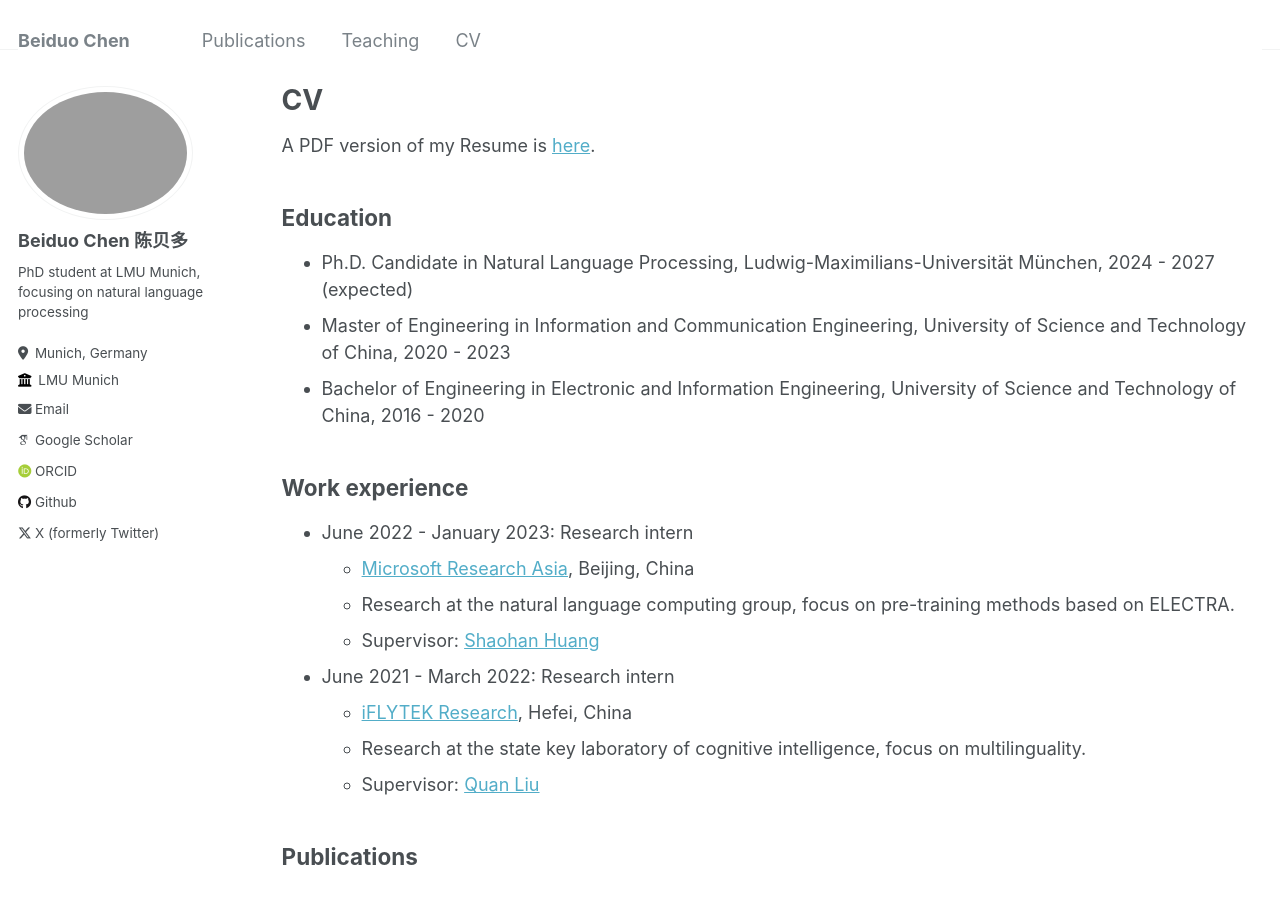
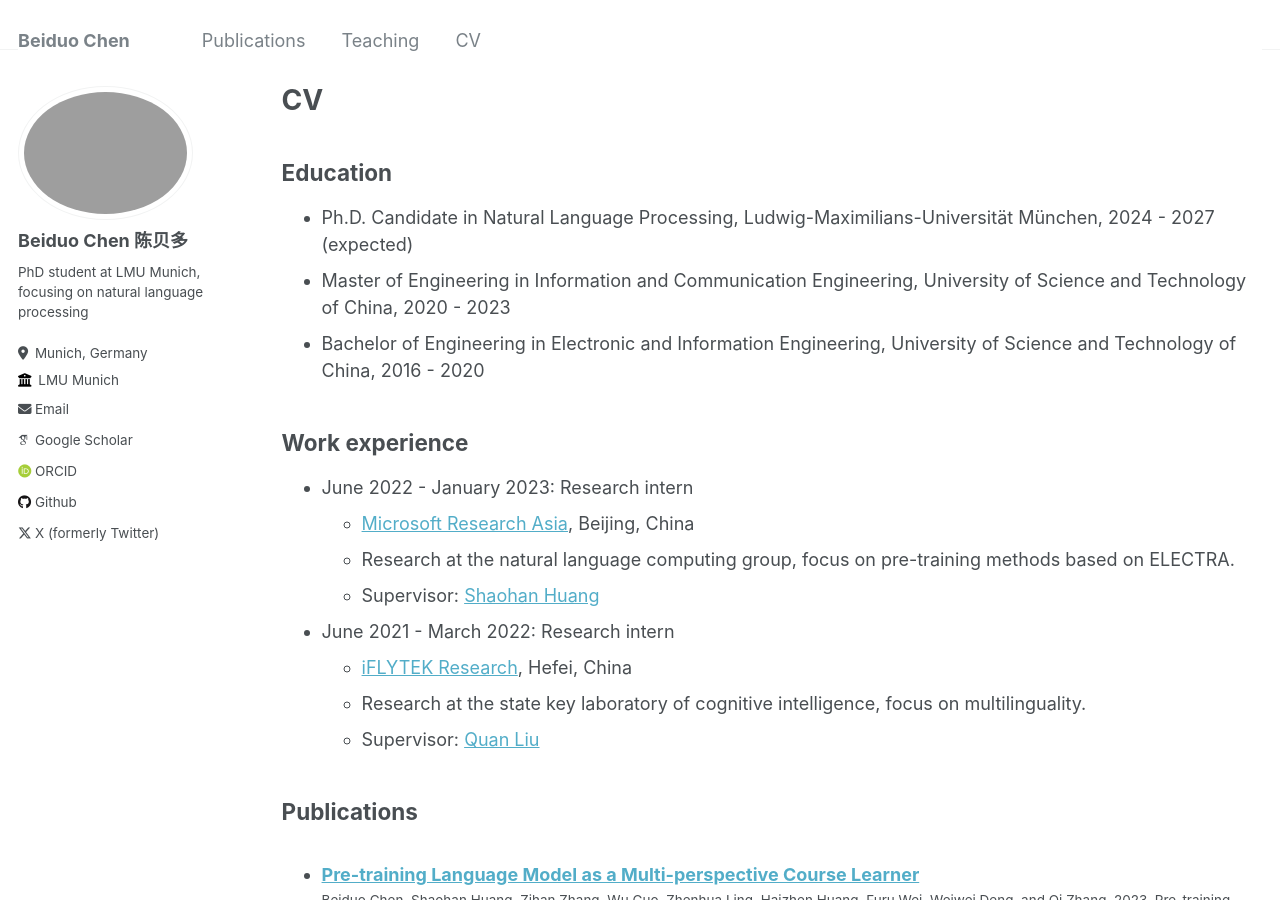
Before and after one commit to Mckysse/mckysse.github.io, a Jekyll site: the page built from _pages/cv.md, in a window 1280 px wide and 900 px high. Built offline with Jekyll 4.4.1, drawn with Linux system fonts in a browser that asks for light colours; some web fonts are replaced.

Commit message:
Update cv.md

```diff
--- a/_pages/cv.md
+++ b/_pages/cv.md
@@ -9,7 +9,7 @@
 
 {% include base_path %}
 
-A PDF version of my Resume is [here](https://mckysse.github.io/files/Resume_bdchen_EN.pdf).
+<!-- A PDF version of my Resume is [here](https://mckysse.github.io/files/Resume_bdchen_EN.pdf). -->
 
 
 ## Education
```
